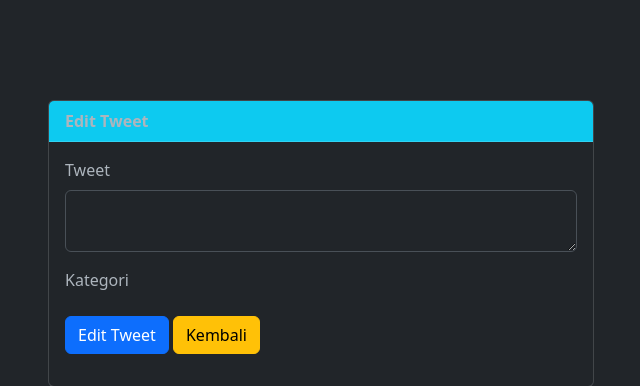
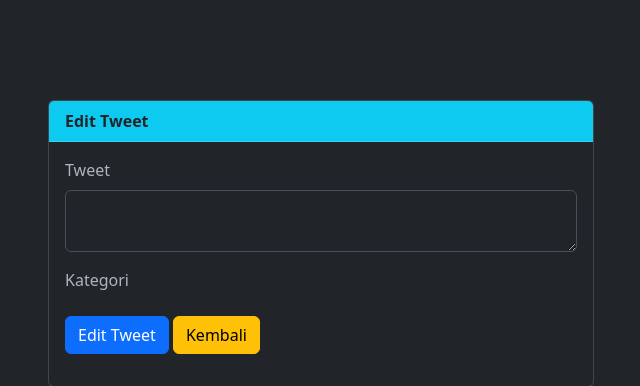
Before and after one commit to stnDinus/tweetclone, a CodeIgniter 4 app: template app/Views/tweet_edit.php in a window 1280 px wide. Shown: the part 56-442 px from the top of the page, without its empty margins (319-959 px from the left). Run offline with PHP 8.4 and a stand-in for CodeIgniter, Linux system fonts and the light colour scheme; the template is opened without the code that fills it, so the values that code supplies are empty; some libraries are stand-ins or nearby versions.

Commit message:
fix: tweet_edit header text color

```diff
--- a/app/Views/tweet_edit.php
+++ b/app/Views/tweet_edit.php
@@ -5,7 +5,7 @@
 <div class="row" style="margin-top: 100px; margin-bottom: 100px;">
     <div class="col-md-6 offset-md-3 align-self-center">
     <div class="card">
-        <div class="card-header bg-info">
+        <div class="card-header bg-info text-dark">
             <strong>Edit Tweet</strong>
         </div>
         <div class="card-body">
```
